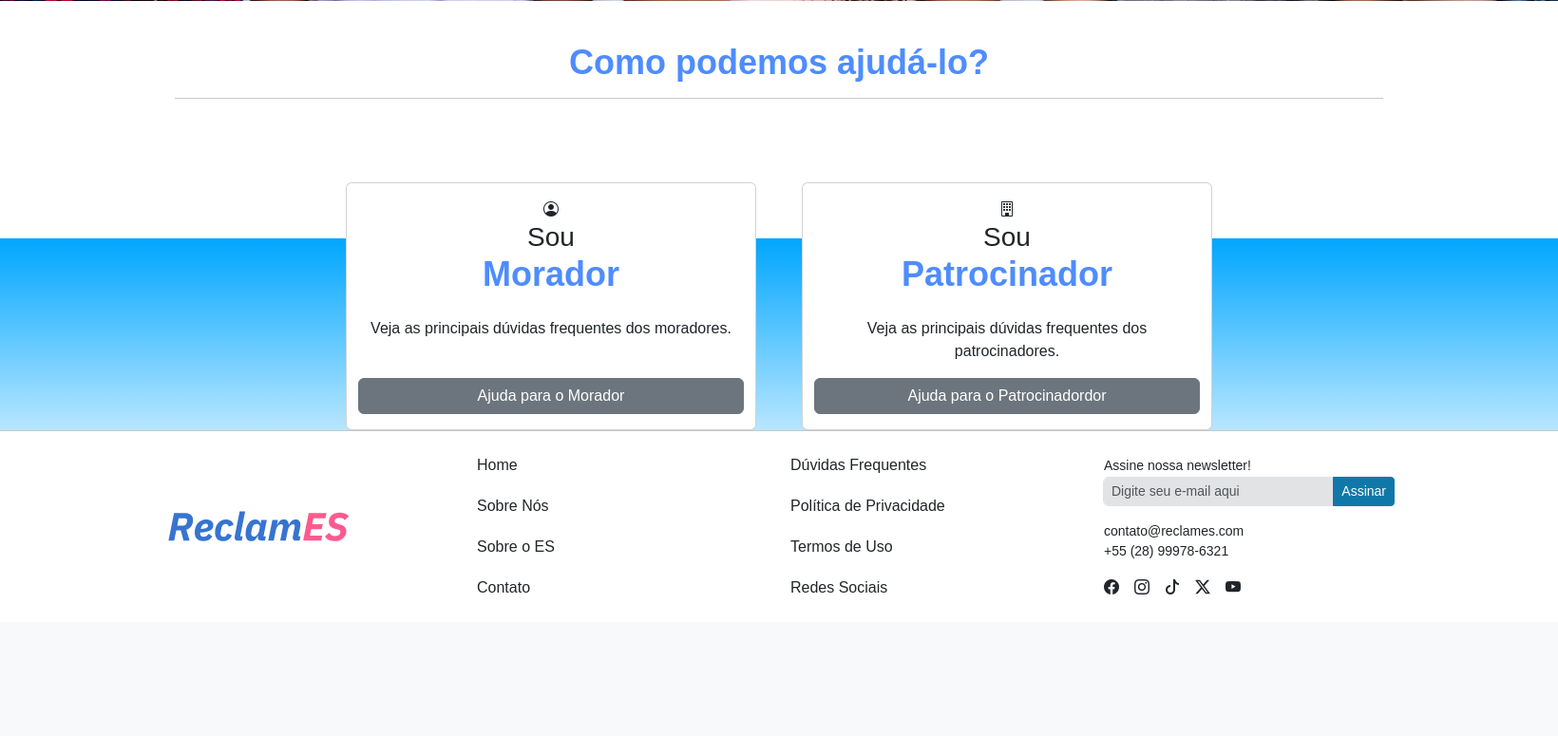
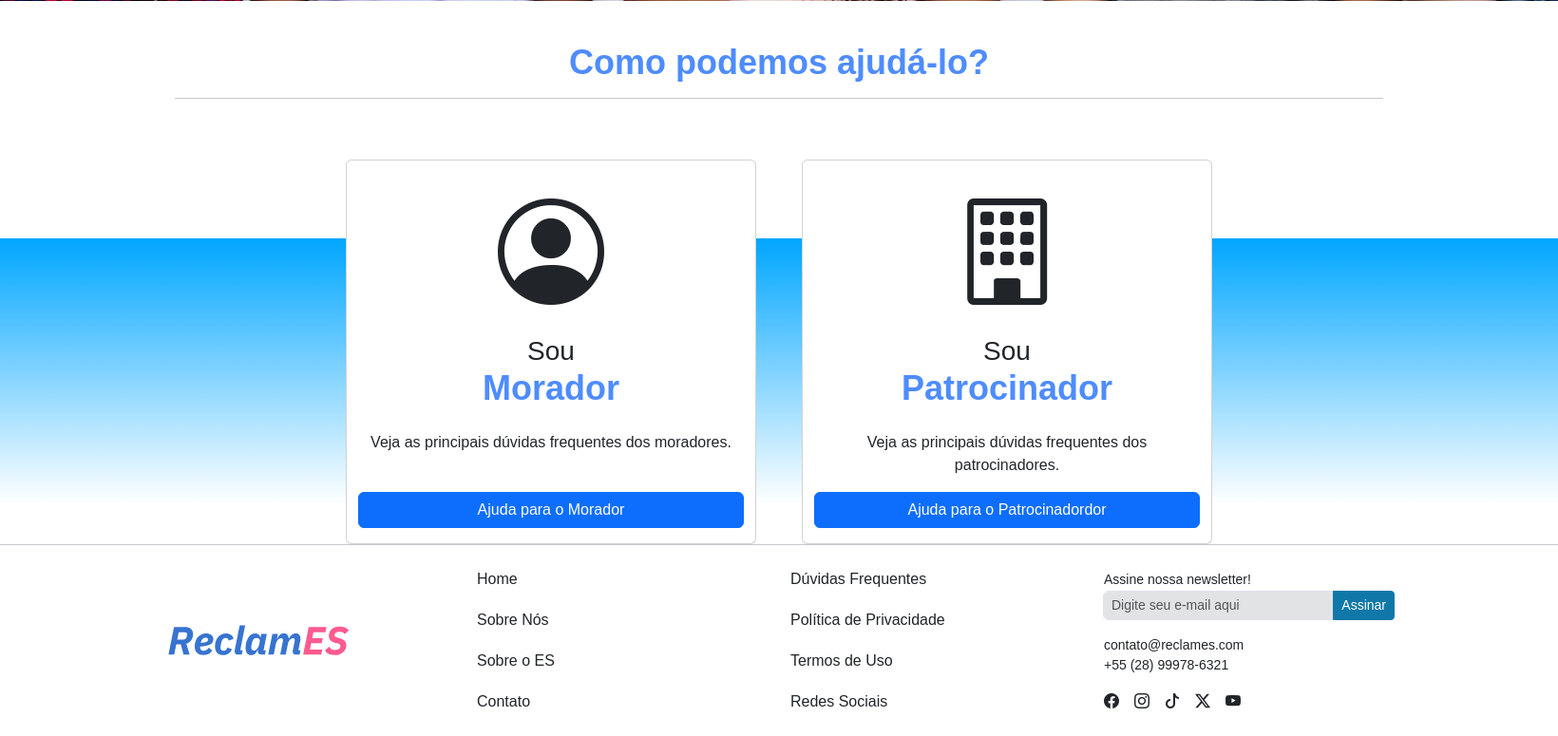
Before and after one commit to ComputerPhilosophe/Reclames, a FastAPI app: page /duvidas_frequentes in a window 1640 px wide; the page is wider, and only the part inside the window is pictured. Shown: the part 549-1324 px from the top of that part at 95% size. Before the commit the page ends 1175 px from the top of that part, so only its background shows below. Run offline with FastAPI, Linux system fonts and the light colour scheme; some libraries are stand-ins or nearby versions.

Commit message:
alterei o duvidas frequentes

```diff
--- a/templates/main/pages/duvidas_frequentes.html
+++ b/templates/main/pages/duvidas_frequentes.html
@@ -1,6 +1,12 @@
 {% extends "pages/base.html" %}
 {% block subtitulo %}Dúvidas Frequentes{% endblock %}
 {% block conteudo %}
+
+<style>
+    .icon-grande {
+      font-size: 7rem; /* Ajuste o valor conforme necessário */
+    }
+</style>
 <main>
     <div class="container">
         <div class="d-flex flex-column justify-content-center align-items-center">
@@ -11,31 +17,29 @@
         <hr>
         <br>
         <br>
-        <br>
     </div>
     <div class="container ">
         <div class="row d-flex justify-content-center align-items-stretch gap-5 ">
 
             <div class="card col-4 text-center">
-                <i class="bi bi-person-circle mt-3">
+                <i class="bi bi-person-circle mt-3 icon-grande">
 
                 </i>
                 <h3>Sou <p class="text-center texto-azul">Morador</p></h3>
                 <p>Veja as principais dúvidas frequentes dos moradores.</p><br>
-                <button type="button" class="btn btn-secondary mb-3">Ajuda para o Morador</button>
-
-
+                <button type="button" class="btn btn-primary mb-3">Ajuda para o Morador</button>
             </div>
 
             <div class="card col-4 text-center">
-                <i class="bi bi-building mt-3"></i>
+                <i class="bi bi-building mt-3 icon-grande"></i>
 
                 <h3>Sou <p class="text-center texto-azul">Patrocinador</p></h3>
                 <p>Veja as principais dúvidas frequentes dos patrocinadores.</p>
-                <button type="button" class="btn btn-secondary mb-3">Ajuda para o Patrocinadordor</button>
-
+                <button type="button" class="btn btn-primary mb-3">Ajuda para o Patrocinadordor</button>
 
             </div>
+        </div>
+
         </div>
     </div>
 </main>
```
